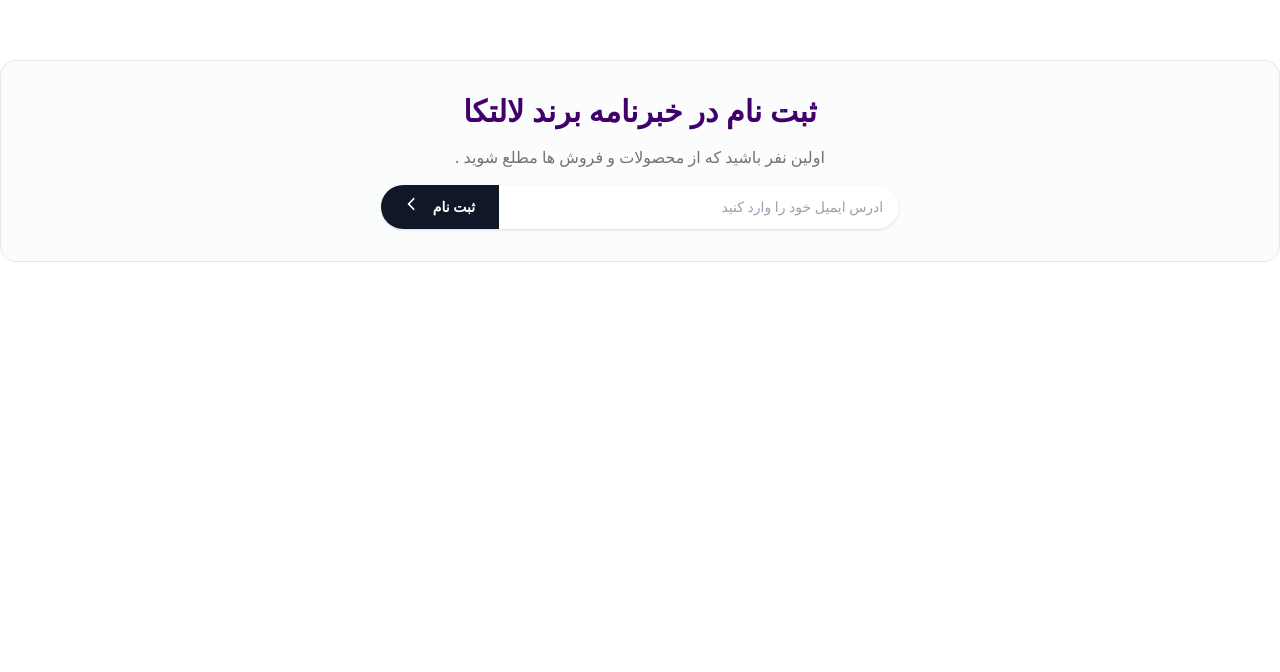
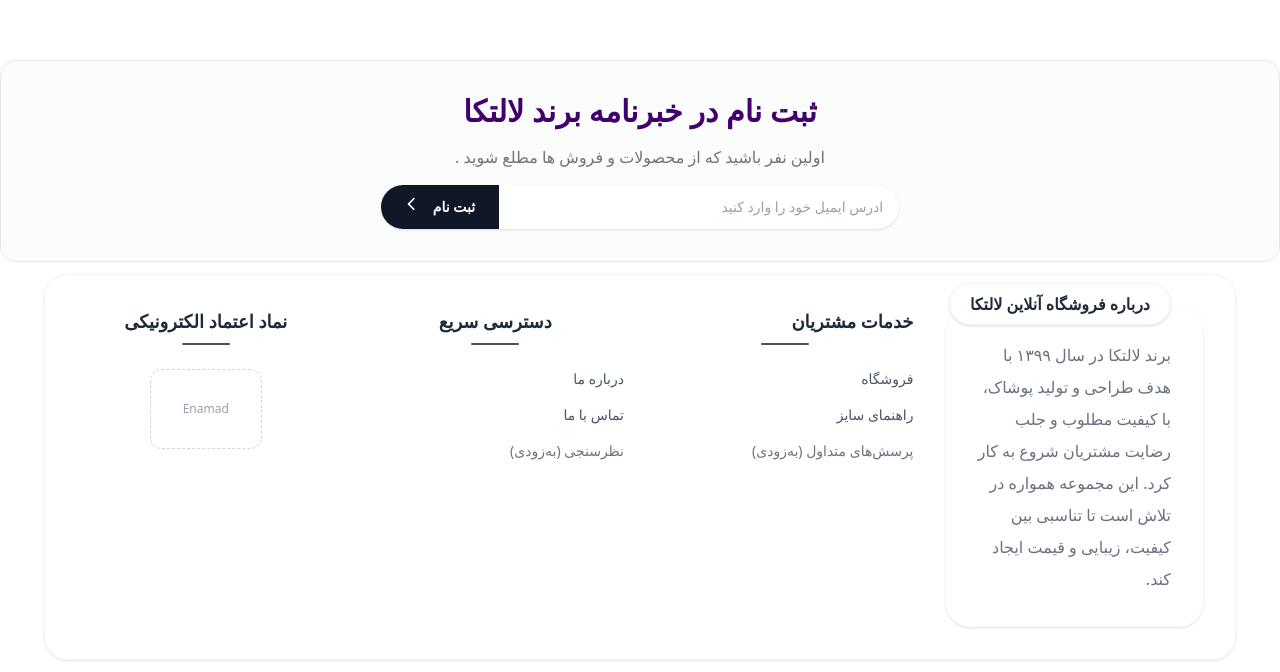
Before and after one commit to yasamanat/Front_Test1, a React (Vite) app: page / in a window 1280 px wide. Shown: the part 1398-2070 px from the top of the page. Before the commit the page ends 1660 px from the top, so only its background shows below. Built offline with nearby package versions, Linux system fonts and the light colour scheme.

Commit message:
feat : add footer component

```diff
--- a/src/App.jsx
+++ b/src/App.jsx
@@ -10,6 +10,7 @@
 import { CgWebsite } from "react-icons/cg";
 import { FaChevronDown } from "react-icons/fa";
 import { FaChevronLeft } from "react-icons/fa6";
+import Footer from "./component/Footer/Footer";
 
 
 
@@ -293,23 +294,23 @@
     {/* <!-- Carousel wrapper --> */}
     <div class="relative h-56 overflow-hidden rounded-lg md:h-96">
          {/* <!-- Item 1 --> */}
-        <div class="hidden duration-700 ease-in-out" data-carousel-item>
+        <div className=" duration-700 ease-in-out" data-carousel-item>
             <img src="https://laletka.com/wp-content/uploads/1404/07/3S6A2462-1-768x890.jpg" className="absolute block w-full -translate-x-1/2 -translate-y-1/2 top-1/2 left-1/2" alt="..."/>
         </div>
         {/* <!-- Item 2 --> */}
-        <div className="hidden duration-700 ease-in-out" data-carousel-item>
+        <div className=" duration-700 ease-in-out" data-carousel-item>
             <img src="https://laletka.com/wp-content/uploads/1404/07/IMG_20250928_171707_899.jpg" className="absolute block w-full -translate-x-1/2 -translate-y-1/2 top-1/2 left-1/2" alt="..."/>
         </div>
         {/* <!-- Item 3 --> */}
-        <div className="hidden duration-700 ease-in-out" data-carousel-item>
+        <div className=" duration-700 ease-in-out" data-carousel-item>
             <img src="https://laletka.com/wp-content/uploads/1404/07/3S6A0927-2-1.jpg" class="absolute block w-full -translate-x-1/2 -translate-y-1/2 top-1/2 left-1/2" alt="..."/>
         </div>
         {/* <!-- Item 4 --> */}
-        <div className="hidden duration-700 ease-in-out" data-carousel-item>
+        <div className=" duration-700 ease-in-out" data-carousel-item>
             <img src="https://laletka.com/wp-content/uploads/1404/07/3S6A0927-2-1.jpg" class="absolute block w-full -translate-x-1/2 -translate-y-1/2 top-1/2 left-1/2" alt="..."/>
         </div>
         {/* <!-- Item 5 --> */}
-        <div class="hidden duration-700 ease-in-out" data-carousel-item>
+        <div classname="hidden duration-700 ease-in-out" data-carousel-item>
             <img src="https://laletka.com/wp-content/uploads/1404/07/3S6A0927-2-1.jpg" class="absolute block w-full -translate-x-1/2 -translate-y-1/2 top-1/2 left-1/2" alt="..."/>
         </div>
     </div>
@@ -496,8 +497,9 @@
           </div>
       </section>
 
+      <Footer/>
+    </div>
 
-    </div>
   )
 }
 
--- /dev/null
+++ b/src/component/Footer/Footer.jsx
@@ -0,0 +1,77 @@
+function Footer(){
+    return(
+        <footer className="p-3" >
+            <div dir="rtl" className="mx-auto w-full max-w-7xl px-4 sm:px-6 lg:px-8">
+
+                <div className="relative rounded-3xl border border-gray-100 bg-white/70 backdrop-blur-sm shadow-sm p-6 sm:p-8">
+
+                    <div className="grid gap-8 md:grid-cols-2 lg:grid-cols-4">
+
+                    <div className="relative">
+                        <div className="absolute inset-x-2 sm:inset-x-3 top-10 sm:top-12 bottom-2 rounded-3xl bg-gray-100 shadow-inner z-0" />
+
+                        <div className="relative rounded-3xl bg-white p-6 sm:p-8 shadow-sm z-10">
+                        <div
+                            className="absolute -top-5 sm:-top-6 right-6 sm:right-8
+                                    rounded-full bg-white px-4 sm:px-5 py-1.5 sm:py-2
+                                    shadow border border-gray-100 text-sm sm:text-base
+                                    font-extrabold text-gray-800">
+                            <span>درباره فروشگاه آنلاین لالتکا</span>
+                        </div>
+
+                        <p className="text-gray-500 leading-8 text-sm sm:text-base">
+                            برند لالتکا در سال ۱۳۹۹ با هدف طراحی و تولید پوشاک، با کیفیت مطلوب و
+                            جلب رضایت مشتریان شروع به کار کرد. این مجموعه همواره در تلاش است تا
+                            تناسبی بین کیفیت، زیبایی و قیمت ایجاد کند.
+                        </p>
+                        </div>
+                    </div>
+
+
+                    <div className="w-full max-w-xs">
+                        <h3 className=" text-lg font-extrabold text-gray-800">
+                        خدمات مشتریان
+                        </h3>
+                        <div className="mx-auto mt-2 mb-6 h-0.5 w-12 rounded-full bg-gray-800/80" />
+                        <ul className="space-y-4 text-right text-sm text-gray-600">
+
+                        <li><a href="#" className="transition hover:text-gray-900">فروشگاه</a></li>
+                        <li><a href="#" className="transition hover:text-gray-900">راهنمای سایز</a></li>
+                        <li className="text-gray-500">پرسش‌های متداول (به‌زودی)</li>
+                        </ul>
+                    </div>
+
+                    <div className="w-full max-w-xs">
+                        <h3 className="text-center text-lg font-extrabold text-gray-800">
+                        دسترسی سریع
+                        </h3>
+
+                        <div className="mx-auto mt-2 mb-6 h-0.5 w-12 rounded-full bg-gray-800/80" />
+                        <ul className="space-y-4 text-right text-sm text-gray-600">
+
+                        <li><a href="#" className="transition hover:text-gray-900">درباره ما</a></li>
+                        <li><a href="#" className="transition hover:text-gray-900">تماس با ما</a></li>
+                        <li className="text-gray-500">نظرسنجی (به‌زودی)</li>
+                        </ul>
+                    </div>
+
+
+                    <div className="w-full max-w-xs">
+                        <h3 className="text-center text-lg font-extrabold text-gray-800">
+                        نماد اعتماد الکترونیکی
+                        </h3>
+                        <div className="mx-auto mt-2 mb-6 h-0.5 w-12 rounded-full bg-gray-800/80" />
+
+                        {/* جای نماد */}
+                        <div className="h-20 w-28 rounded-xl border border-dashed border-gray-300 mx-auto grid place-items-center text-xs text-gray-400">
+                        Enamad
+                        </div>
+                    </div>
+                    </div>
+
+                </div>
+            </div>
+        </footer>
+    );
+}
+export default Footer;
```
Also changed, not shown: src/component/Navbar.jsx (deleted), src/component/index.jsx (deleted).
